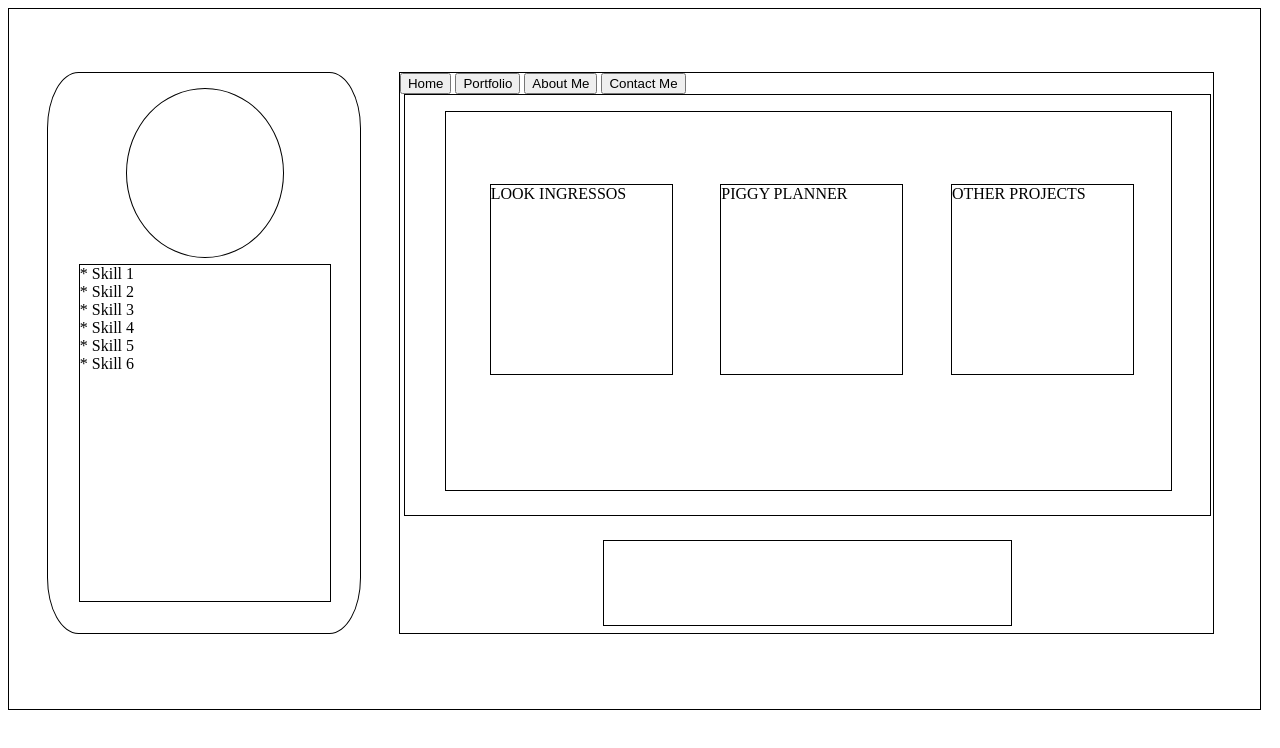
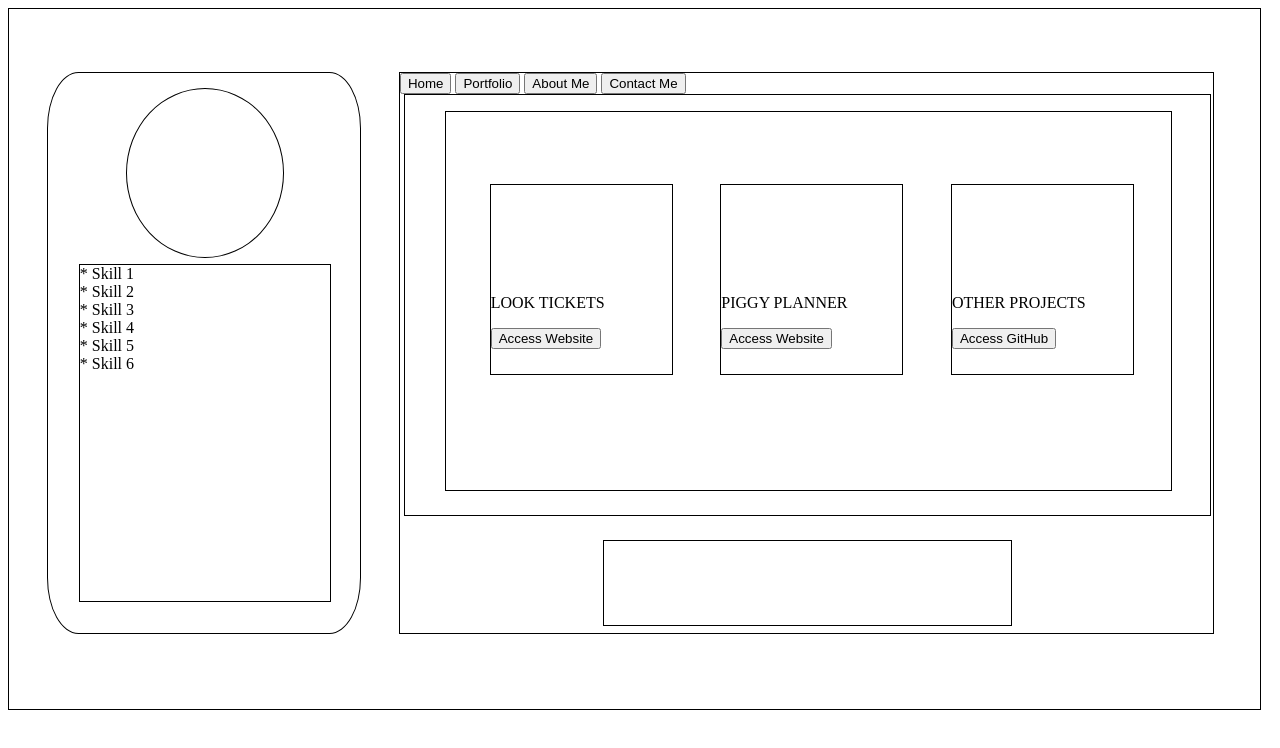
Before and after one commit to Fadrickmmb/Portfolio, a plain HTML site: page main.html in a window 1280 px wide. Both pictures are taken after a click on the button "Portfolio". Drawn offline with Linux system fonts and the light colour scheme.

Commit message:
Minor Improvement to JS Function

```diff
--- a/main.css
+++ b/main.css
@@ -86,6 +86,10 @@
                                 background-size: 30%;
                             }
 
+                            .look_portfolio_name{
+                                margin-top: 60%;
+                            }
+
 
                     #piggy_portfolio{
                         border: 1px solid black;
@@ -95,6 +99,10 @@
                         margin-left: 6%;
                     }
 
+                            .piggy_portfolio_name{
+                                margin-top: 60%;
+                            }
+
                     #github_portfolio{
                         border: 1px solid black;
                         width: 25%;
@@ -102,6 +110,10 @@
                         display: inline-block;
                         margin-left: 6%;
                     }
+
+                            .github_portfolio_name{
+                                margin-top: 60%;
+                            }
 
             #about_me_div{
                 border: 1px solid black;
--- a/main.html
+++ b/main.html
@@ -42,12 +42,21 @@
                </div>
 
                 <div id="portfolio_div">
-                    <div id="look_portfolio">
+                    <div id="look_portfolio" onmouseover="changeLookGif()" onmouseout="changePortColor('white')">
                         <div class="look_portfolio_image"></div>
-                        <span class="look_portfolio_name">LOOK INGRESSOS</span>
+                        <p class="look_portfolio_name">LOOK TICKETS</p>
+                        <button id="look_portfolio_button">Access Website</button>
                     </div>
-                    <div id="piggy_portfolio">PIGGY PLANNER</div>
-                    <div id="github_portfolio">OTHER PROJECTS</div>
+                    <div id="piggy_portfolio" onmouseover="changeLookGif()" onmouseout="changePortColor('white')">
+                        <div class="piggy_portfolio_image"></div>
+                        <p class="piggy_portfolio_name">PIGGY PLANNER</p>
+                        <button id="piggy_portfolio_button">Access Website</button>
+                    </div>
+                    <div id="github_portfolio" onmouseover="changeLookGif()" onmouseout="changePortColor('white')">
+                        <div class="github_portfolio_image"></div>
+                        <p class="github_portfolio_name">OTHER PROJECTS</p>
+                        <button id="github_portfolio_button">Access GitHub</button>
+                    </div>
                 </div>
 
                 <div id="about_me_div">
--- a/main.js
+++ b/main.js
@@ -41,3 +41,12 @@ toggleContact.addEventListener("click", () => {
     hide(portDiv);
     show(contactDiv);
 });
+
+function changeLookGif(){
+    portDiv.style.backgroundImage = "url(/src/Logo.gif)";
+}
+
+function changePortColor(color){
+    portDiv.style.backgroundColor = color;
+    portDiv.style.backgroundImage = "";
+}
```
